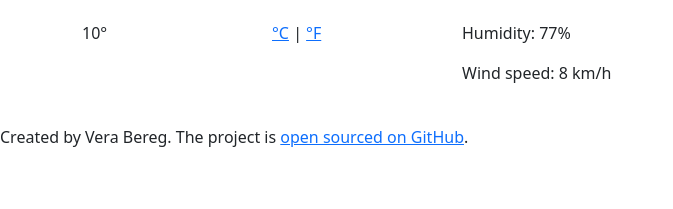
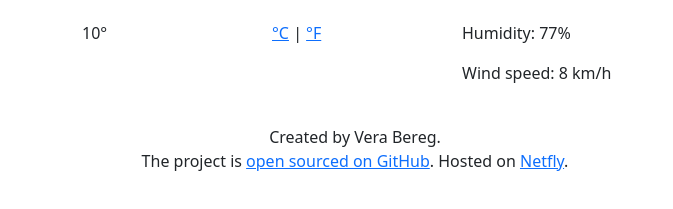
Before and after one commit to vbereg/my-weather-app, a website built with Parcel: page index.html in a window 1280 px wide. Shown: the part 219-428 px from the top of the page, without its empty margins (0-673 px from the left). Built offline with nearby package versions, Linux system fonts and the light colour scheme.

Commit message:
updated footer

```diff
--- a/index.html
+++ b/index.html
@@ -170,13 +170,20 @@
             </div>
           </div>
         </div> --->
+
+    <div class="row">
+      <div class="col-6">
+      <p style="text-align:center">
+        Created by Vera Bereg. </br> The project is <a href="https://github.com/vbereg/my-weather-app">open sourced on GitHub</a>.  Hosted on <a href="https://serene-leavitt-3b0939.netlify.app/">Netfly</a>.
+      </p>
+      </div>
+    </div>
+
       </div>
 
       <script src="src/js-data-types.js"></script>
     </div>
-<p id="footer">
-  Created by Vera Bereg. The project is <a href="https://github.com/vbereg/my-weather-app">open sourced on GitHub</a>.
-</p>
+
 
   </body>
 </html>
```
